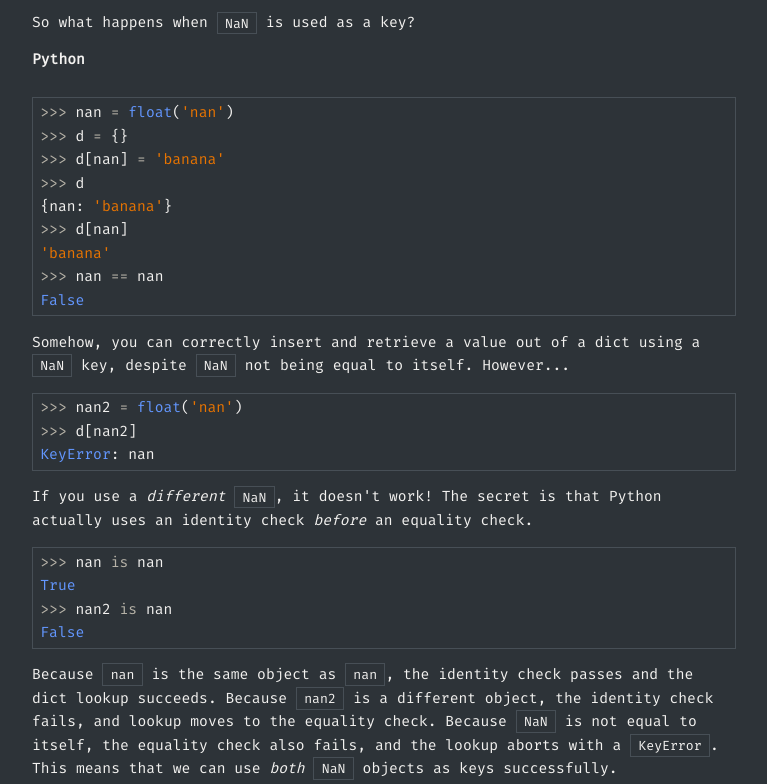
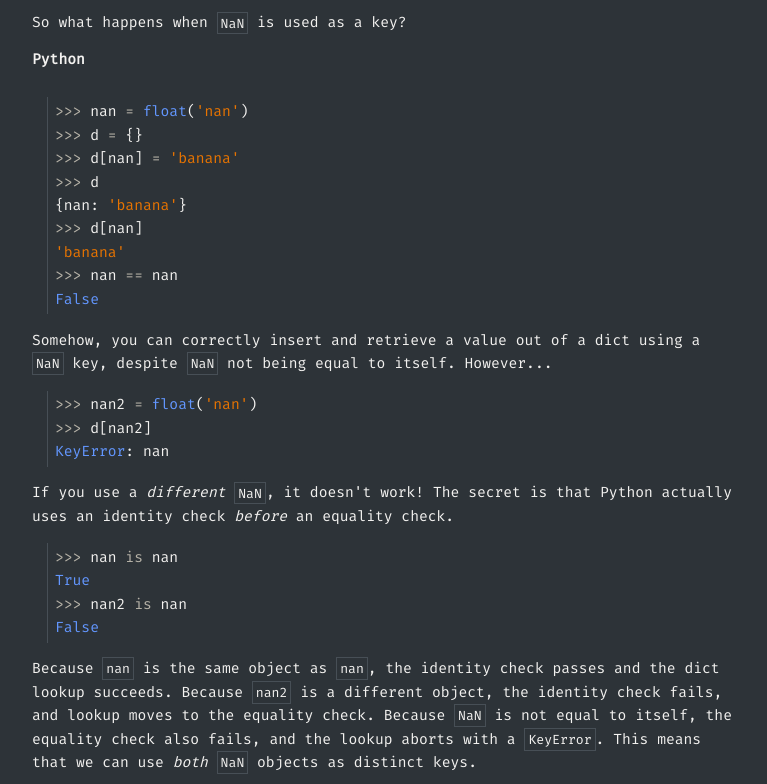
Before and after one commit to scizzorz/scizzorz.github.io, a plain HTML site: page f932523fb6667c117b679364dc061addc60c20aa.html in a window 1280 px wide. Shown: the part 364-1148 px from the top of the page, without its empty margins (256-1023 px from the left). Drawn offline with Linux system fonts and the light colour scheme.

Commit message:
Update CSS and add two scripts

```diff
--- a/css/main.css
+++ b/css/main.css
@@ -38,19 +38,24 @@ pre {
 }
 
 code {
+  background-color: inherit;
+  border: 1px solid #474F56;
   border-radius: 0;
-  border-color: #474f56;
   margin: 0;
-  background-color: #2d3338;
+  padding: 0.2rem;
+}
+
+code:hover {
+  background-color: #474f56;
 }
 
 pre > code,
 .highlight pre {
+  border-color: #474f56;
+  border-style: solid;
+  border-width: 0 0 0 1px;
+  margin: 1rem;
   padding: 0.2rem 0.5rem;
-}
-
-.highlight pre {
-  border: 1px solid #474F56;
 }
 
 pre,
--- a/f932523fb6667c117b679364dc061addc60c20aa.html
+++ b/f932523fb6667c117b679364dc061addc60c20aa.html
@@ -64,7 +64,7 @@ actually uses an identity check <em>before</em> an equality check.</p><div class
 dict lookup succeeds. Because <code>nan2</code> is a different object, the identity check
 fails, and lookup moves to the equality check. Because <code>NaN</code> is not equal to
 itself, the equality check also fails, and the lookup aborts with a <code>KeyError</code>.
-This means that we can use <em>both</em> <code>NaN</code> objects as keys successfully.</p><div class="highlight"><pre><span></span><span class="o">&gt;&gt;&gt;</span> <span class="n">d</span><span class="p">[</span><span class="n">nan2</span><span class="p">]</span> <span class="o">=</span> <span class="s1">&#39;apple&#39;</span>
+This means that we can use <em>both</em> <code>NaN</code> objects as distinct keys.</p><div class="highlight"><pre><span></span><span class="o">&gt;&gt;&gt;</span> <span class="n">d</span><span class="p">[</span><span class="n">nan2</span><span class="p">]</span> <span class="o">=</span> <span class="s1">&#39;apple&#39;</span>
 <span class="o">&gt;&gt;&gt;</span> <span class="n">d</span>
 <span class="p">{</span><span class="n">nan</span><span class="p">:</span> <span class="s1">&#39;banana&#39;</span><span class="p">,</span> <span class="n">nan</span><span class="p">:</span> <span class="s1">&#39;apple&#39;</span><span class="p">}</span>
 <span class="o">&gt;&gt;&gt;</span> <span class="n">d</span><span class="p">[</span><span class="n">nan</span><span class="p">]</span>
```
Also changed, not shown: 2 other files.
